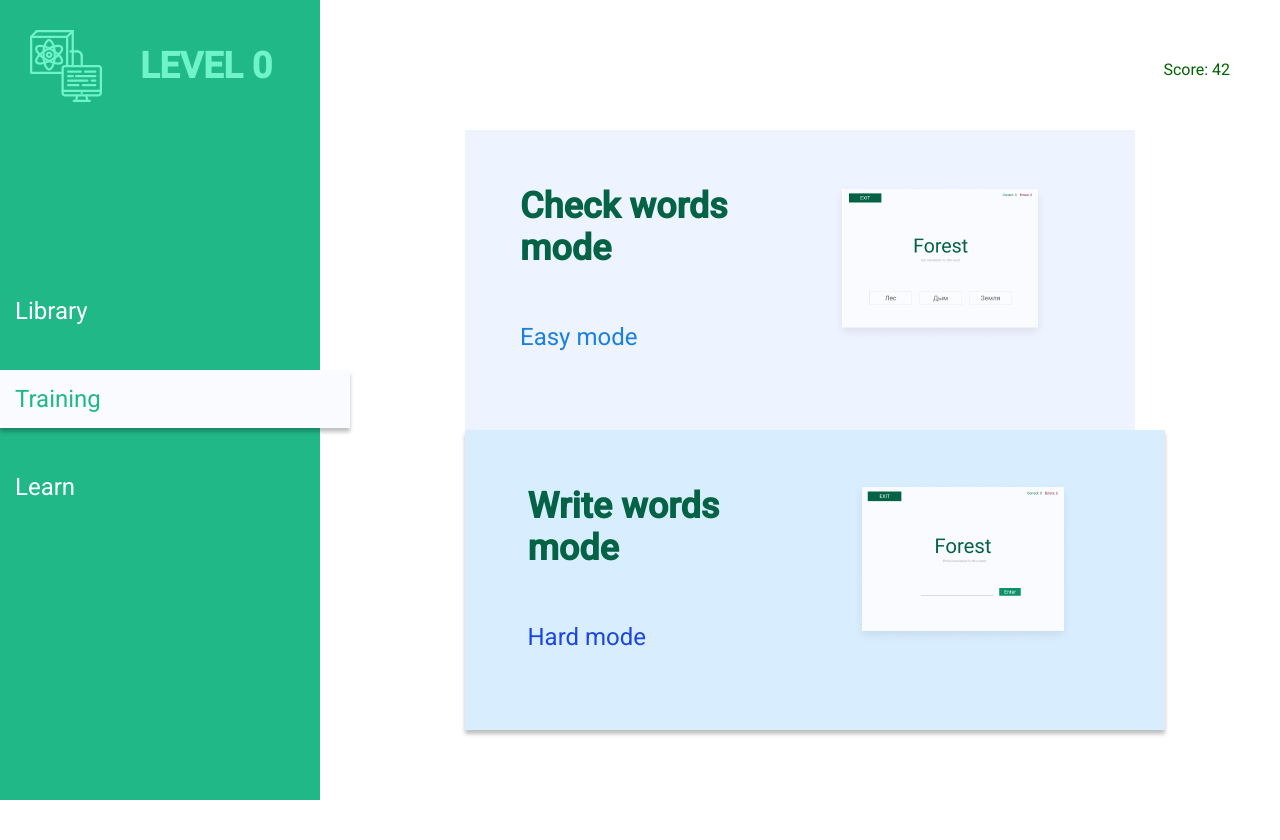
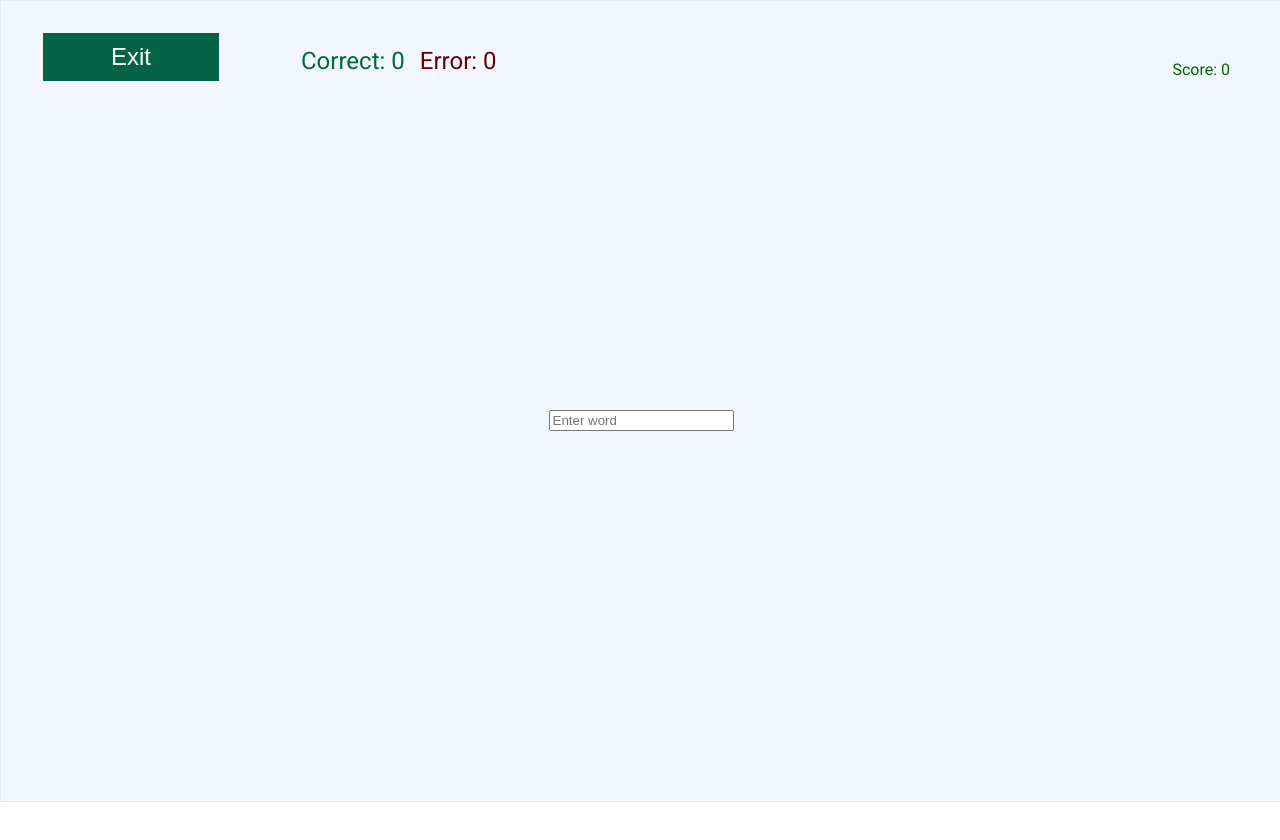
Before and after one commit to AnnaKalenik/homework_english_learn, a React (Create React App) app in the folder english-learn/: page /training/write-mode in a window 1280 px wide. Shown: the top 840 px of the page. Built offline with nearby package versions, Linux system fonts and the light colour scheme.

Commit message:
completed hm_15 part_5

```diff
--- a/english-learn/src/App.css
+++ b/english-learn/src/App.css
@@ -260,6 +260,7 @@ a.active {
 }
 
 .btn-next {
+	cursor: pointer;
 	justify-self: end;
 	padding: 4px 40px;
 	background-color: #0C9267;
--- a/english-learn/src/App.js
+++ b/english-learn/src/App.js
@@ -9,19 +9,31 @@ import Learn from './Components/Learn';
 import Game from './Components/Games/Game';
 
 const App = () => {
-	const [score, setScore] = useState(42);
+	const checkLevel = () => {
+		return Math.floor((0.5 + Math.sqrt(1 + 8 * (score)/(5)) / 2)) - 1;
+	}
+	const [score, setScore] = useState(+localStorage.getItem('score') || 0);
+	const [level, setLevel] = useState(checkLevel());
+
+	const CheckLevel = () => {
+		setLevel(checkLevel());
+	};
 
 	return (
     	<BrowserRouter>
     	  	<div className="app-wrapper">
-    	  	  	<Nav />
+    	  	  	<Nav level={level}/>
 				<Score score={score} />
-
     	  	  	<Route path='/library' component={Library} />
     	  	  	<Route path='/training' component={Training} />
-    	  	  	<Route path='/learn' component={Learn} />
+    	  	  	<Route path='/learn'>
+					<Learn setScore={setScore} score={score} CheckLevel={CheckLevel} />
+				</Route>
     	  	  	<Route path='/training/check-mode'>
-					<Game setScore={setScore} score={score} />
+					<Game setScore={setScore} score={score} CheckLevel={CheckLevel} />
+				</Route>
+				<Route path='/training/write-mode'>
+					<Game setScore={setScore} score={score} CheckLevel={CheckLevel} />
 				</Route>
     	  	</div>
     	</BrowserRouter>
--- a/english-learn/src/Components/Games/CheckMode.jsx
+++ b/english-learn/src/Components/Games/CheckMode.jsx
@@ -7,6 +7,7 @@ export default (props) => {
                 props.setCorrectAnswer(props.correctAnswer + 1);
                 props.setScore(props.score + 1);
                 setCurrentWordIndex(currentWordIndex + 1);
+                props.CheckLevel();
             } else {
                 props.setWrongAnswer(props.wrongAnswer + 1);
             };
@@ -21,7 +22,7 @@ export default (props) => {
     };
 
     const [currentWordIndex, setCurrentWordIndex] = useState(0);
-    const [library, setLibrary] = useState(JSON.parse(localStorage.getItem('library')));
+    const [library, setLibrary] = useState(JSON.parse(localStorage.getItem('library')) || [{id: '', word: '', translate: ''}], [{id: '', word: '', translate: ''}], [{id: '', word: '', translate: ''}]);
     const [checkArr, setCheckArr] = useState([]);
     const currentWord = library[currentWordIndex].translate;
     const [initialScore, setInitialScore] = useState(props.score);
@@ -33,15 +34,12 @@ export default (props) => {
         setCheckArr(checkArr.sort(() => Math.random() - 0.5));
     }, [props.correctAnswer]);
 
-    useEffect(() => {
-        return () => {
-            props.setScore(initialScore);
-        };
-        //componentWillUnmount
-    }, []);
-
     console.log(initialScore);
     console.log(props.score);
+
+    useEffect(() => {
+        localStorage.setItem('score', props.score);
+    }, [props.score]);
 
     return (
         <div className="mode-wrapper">
--- a/english-learn/src/Components/Games/Game.jsx
+++ b/english-learn/src/Components/Games/Game.jsx
@@ -25,6 +25,7 @@ export default (props) => {
                     setCorrectAnswer={setCorrectAnswer}
                     wrongAnswer={wrongAnswer}
                     setWrongAnswer={setWrongAnswer}
+                    CheckLevel={props.CheckLevel}
                 /> :
             location.pathname === '/training/write-mode' ?
                 <WriteMode /> : null}
--- a/english-learn/src/Components/Games/WriteMode.jsx
+++ b/english-learn/src/Components/Games/WriteMode.jsx
@@ -1,9 +1,21 @@
-import React from "react";
+import React, {useRef} from "react";
 
-export default () => {
+export default (props) => {
+    // const arrayElement = ['1', '3', '5'];
+    const inputRef = useRef();
+    // const arrayRef = useRef(Array(arrayElement.length));
+    // const checkWord = () => {
+    //     let s = arrayRef.current[2];
+    //     console.log(s);
+    // };
+
     return (
-        <div>
-            Write
+        <div className="mode-wrapper">
+            <input ref={inputRef} type="text" placeholder="Enter word" />
+            {/* <button onClick={checkWord}>Check</button>
+            {arrayElement.map((element, index) => {
+                <div ref={el => arrayRef.current[index] = el}>{element}</div>
+            })} */}
         </div>
     );
 };
--- a/english-learn/src/Components/Learn.jsx
+++ b/english-learn/src/Components/Learn.jsx
@@ -1,6 +1,6 @@
 import React, {useState} from 'react';
 
-const Learn = () => {
+const Learn = ({setScore, score, CheckLevel}) => {
     const library = JSON.parse(localStorage.getItem('library')) || [{id: '', word: '', translate: ''}];
     const [index, setIndex] = useState(0);
     const [end, setEnd] = useState(false);
@@ -13,7 +13,9 @@ const Learn = () => {
 
     const nextWord = () => {
         if((library.length - 1) !== index) {
-            setIndex(index + 1)
+            setIndex(index + 1);
+            setScore(score + 0.5);
+            CheckLevel();
         } else {
             setEnd(true);
         };
--- a/english-learn/src/Components/Library.jsx
+++ b/english-learn/src/Components/Library.jsx
@@ -9,6 +9,8 @@ class Library extends React.Component {
             value: '',
             library: JSON.parse(localStorage.getItem('library')) || [{id: '', word: '', translate: ''}]
         };
+
+        this.wordsRef = Array(this.state.library.length);
 
         this.changeMode = this.changeMode.bind(this);
         this.getValue = this.getValue.bind(this);
@@ -98,7 +100,7 @@ class Library extends React.Component {
                         <div>Learn level</div>
                     </div>
                     {this.state.library.map((word, index) => (
-                        <div key={index}>
+                        <div key={index} ref={el => this.wordsRef[index] = el}>
                             <div>
                                 {word.id}
                             </div>
@@ -112,7 +114,6 @@ class Library extends React.Component {
                         </div>
                     ))}
                 </div>
-
             </div>
         );
     }
--- a/english-learn/src/Components/Nav/Nav.jsx
+++ b/english-learn/src/Components/Nav/Nav.jsx
@@ -2,10 +2,10 @@ import React from 'react';
 import LogoContainer from './LogoContainer';
 import {NavLink} from "react-router-dom";
 
-const Nav = () => {
+const Nav = ({level}) => {
     return (
         <nav className="nav">
-            <LogoContainer level={'0'} />
+            <LogoContainer level={level} />
             <ul className="nav-container">
                 <NavLink to='/library'>Library</NavLink>
                 <NavLink to='/training'>Training</NavLink>
```
